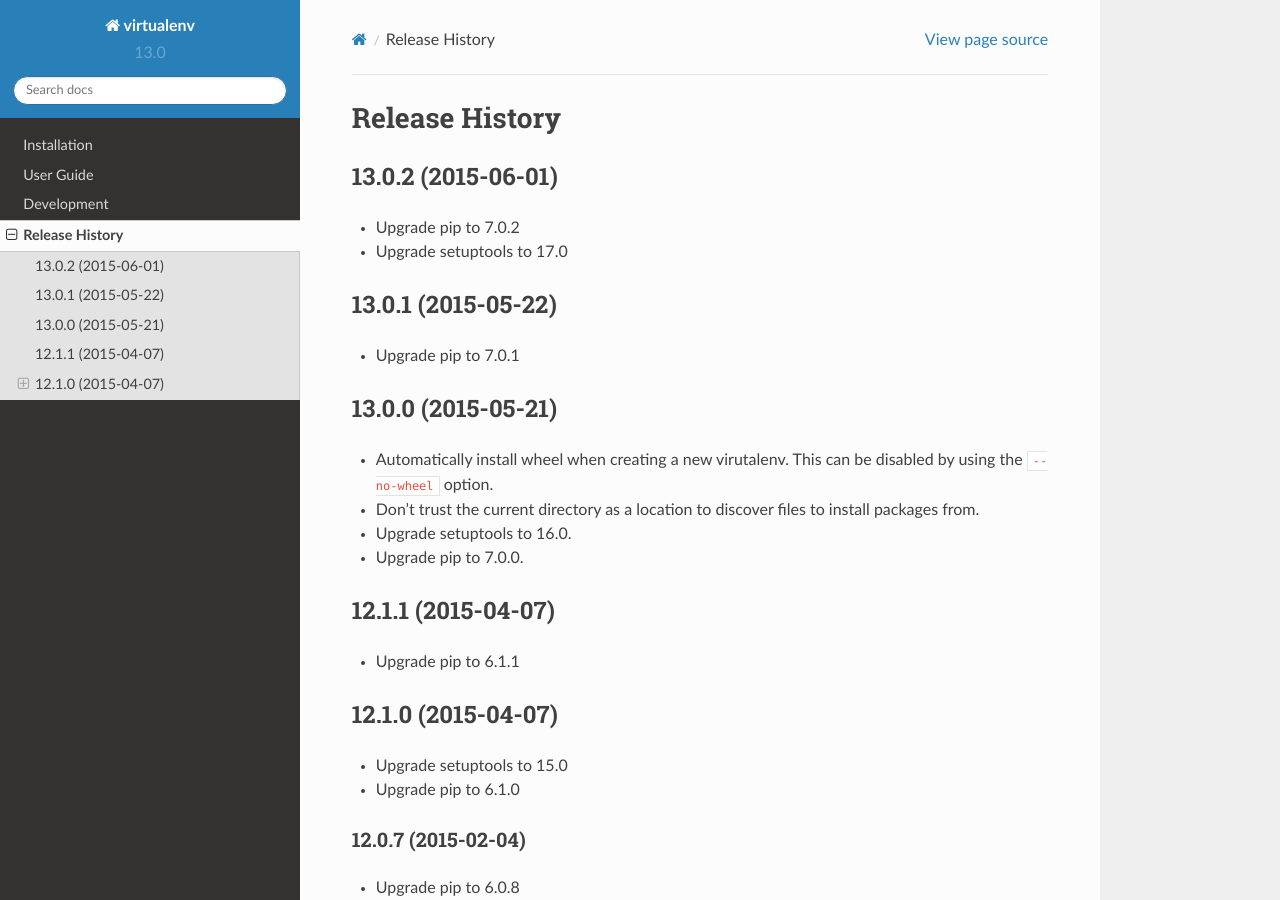
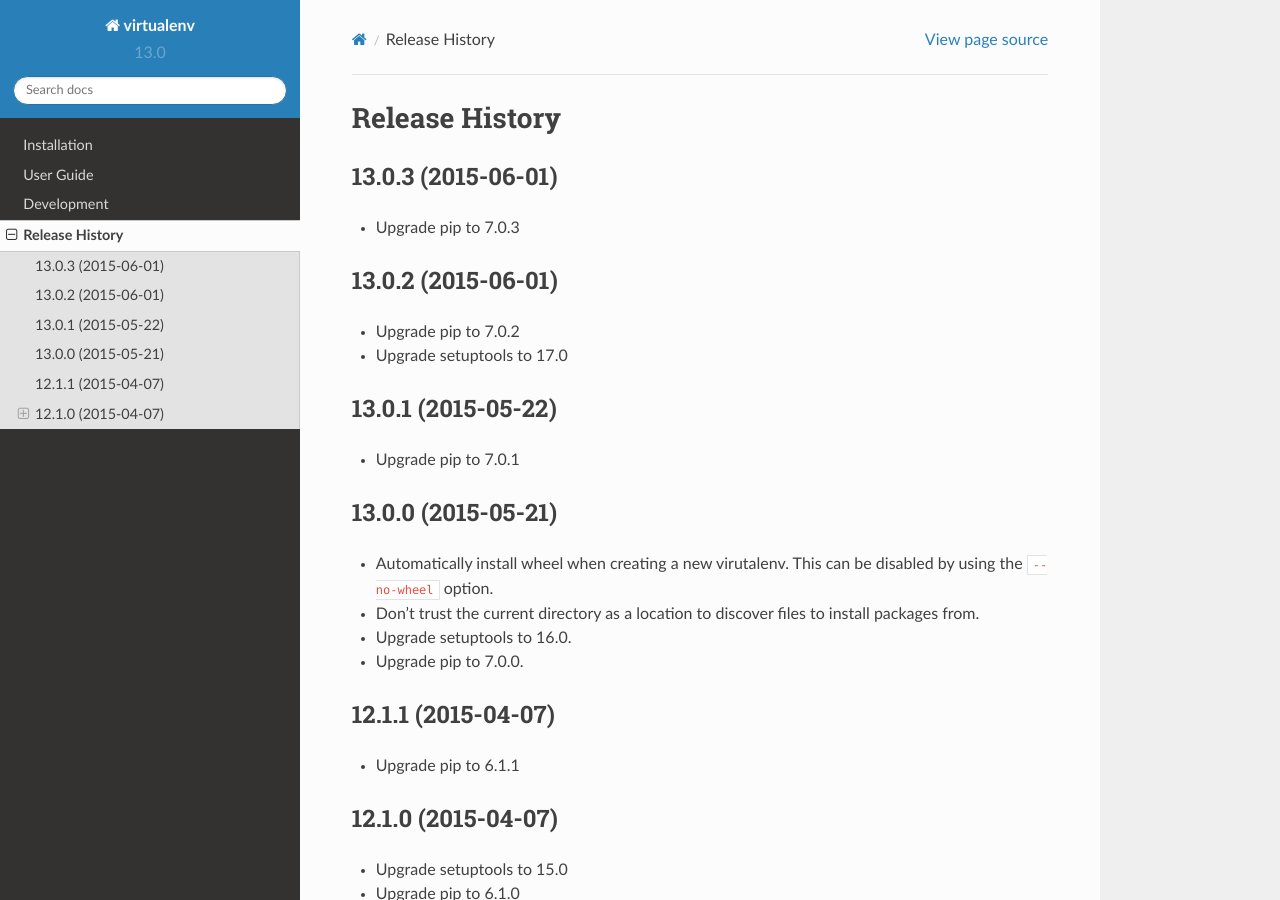
Before and after one commit to pypa/virtualenv, a Sphinx documentation site: the page built from docs/changes.rst, in a window 1280 px wide and 900 px high. Built offline with Sphinx 7.4.7 and the Read the Docs theme 2.0.0, drawn with Linux system fonts in a browser that asks for light colours; pages that are not in the unit, such as notebooks, are missing from menus.

Commit message:
bump version

```diff
--- a/docs/changes.rst
+++ b/docs/changes.rst
@@ -1,5 +1,11 @@
 Release History
 ===============
+
+13.0.3 (2015-06-01)
+~~~~~~~~~~~~~~~~~~~
+
+* Upgrade pip to 7.0.3
+
 
 13.0.2 (2015-06-01)
 ~~~~~~~~~~~~~~~~~~~
--- a/virtualenv.py
+++ b/virtualenv.py
@@ -2,7 +2,7 @@
 """Create a "virtual" Python installation
 """
 
-__version__ = "13.0.2"
+__version__ = "13.0.3"
 virtualenv_version = __version__  # legacy
 
 import base64
```
